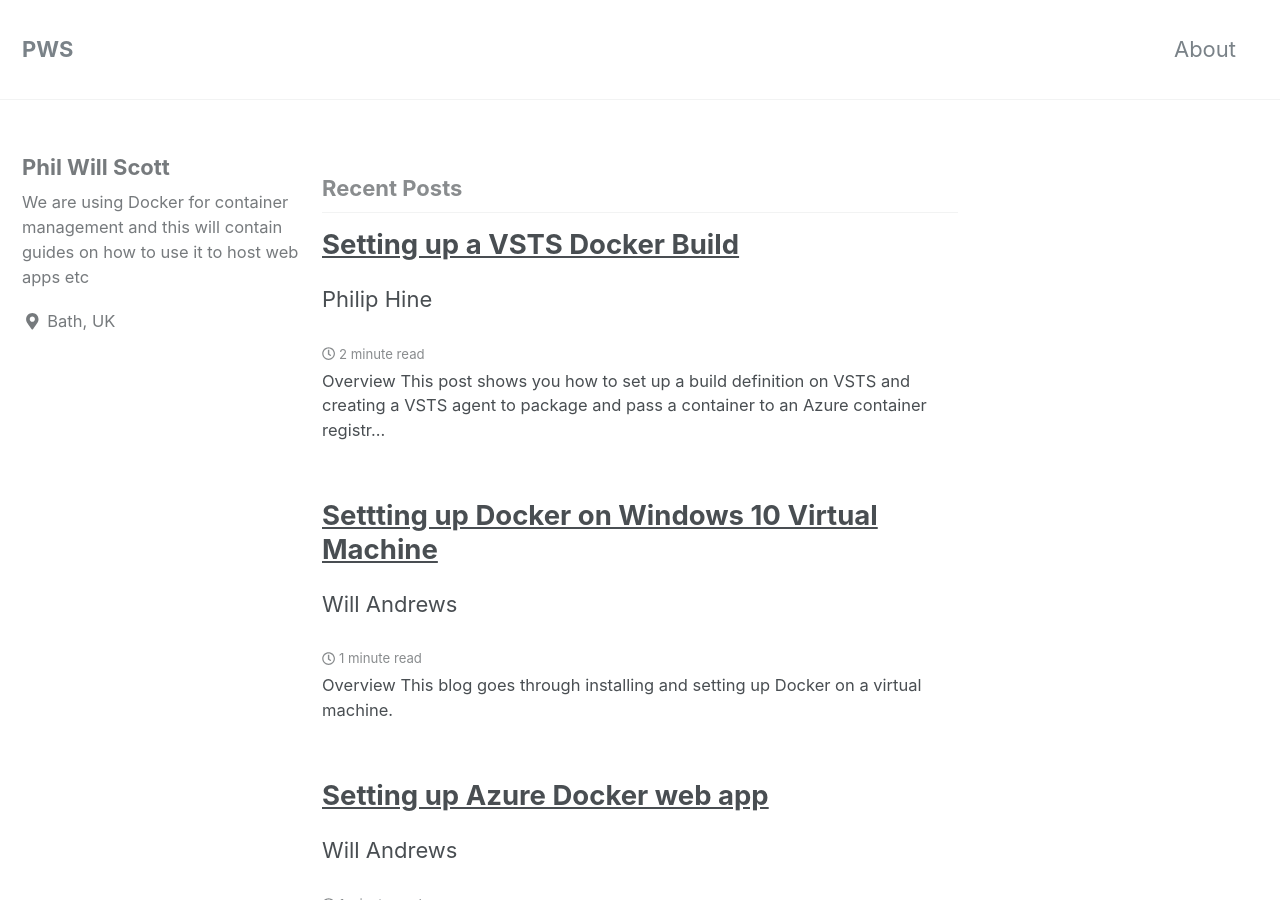
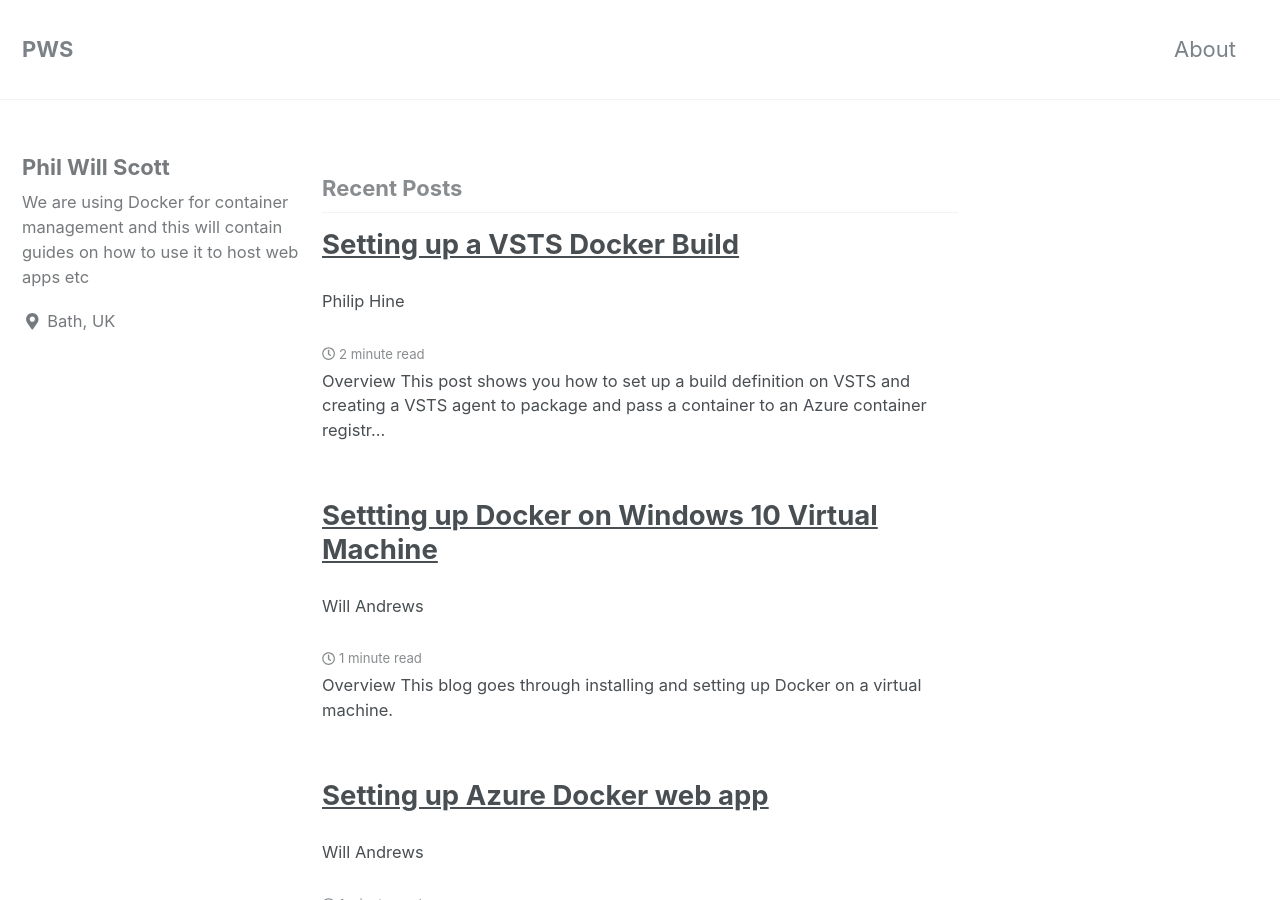
Before and after one commit to BenchProjects/PWS-Blog, a Jekyll site: the page built from index.html, in a window 1280 px wide and 900 px high. Built offline with Jekyll 4.4.1, drawn with Linux system fonts in a browser that asks for light colours; nearby versions of some CDN libraries; the list of posts is cut into pages by our own code.

```diff
--- a/_includes/archive-single.html
+++ b/_includes/archive-single.html
@@ -35,7 +35,7 @@
     {% assign author = site.data.authors[post.author] %}
 
     {% if author %}
-    <p>{{ author.name }}<p/>
+    <p><small>{{ author.name }}</small><p/>
     {% endif %}
 
     {% if post.read_time %}
```
